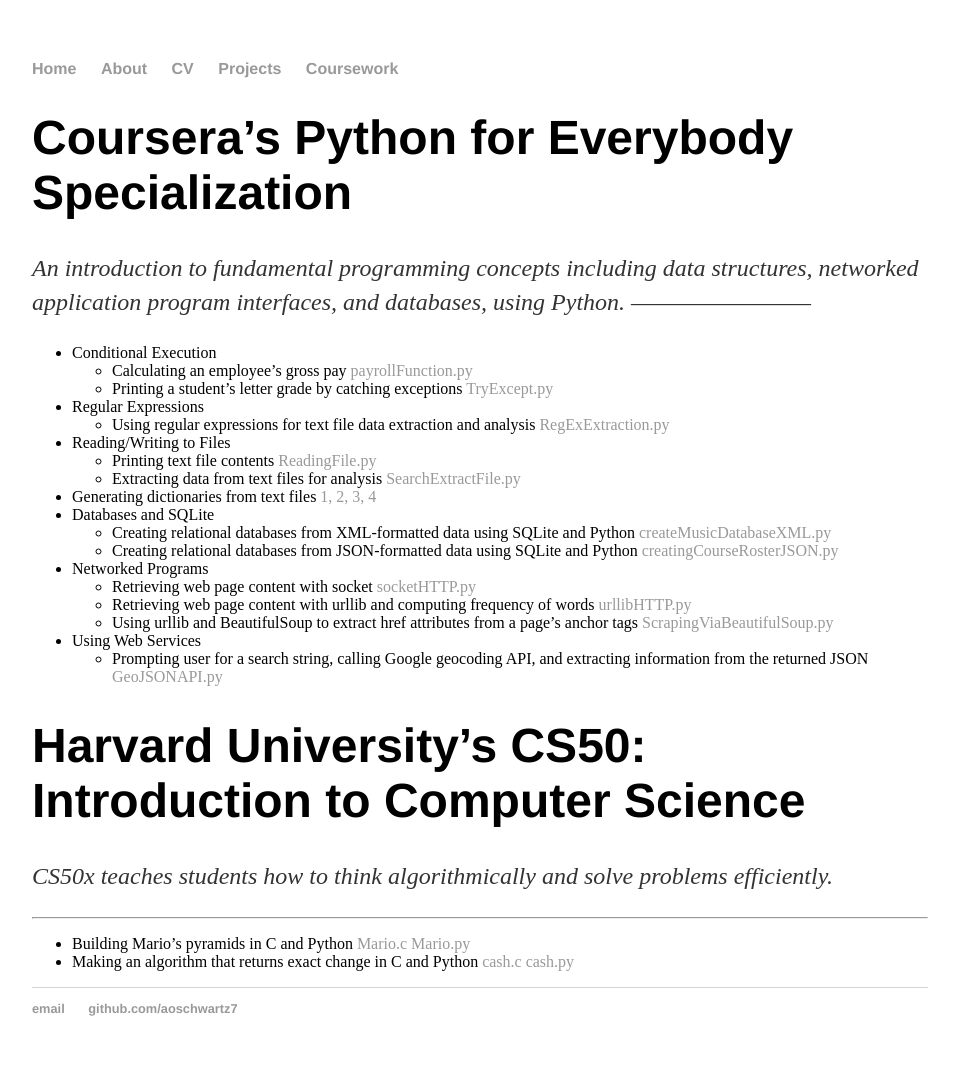
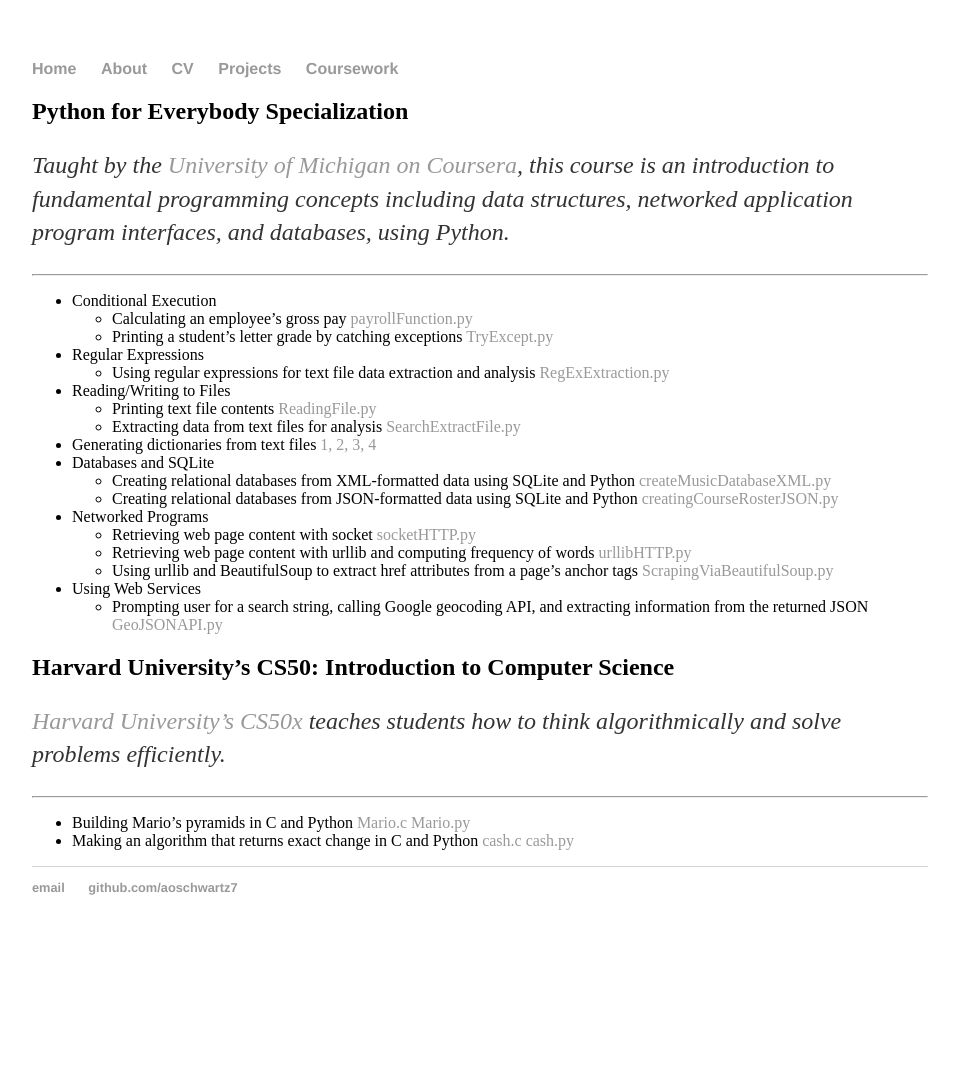
Before and after one commit to aoschwartz7/aoschwartz7.github.io, a Jekyll site: the page built from site/coursework.md, in a window 1280 px wide. Shown: the whole page, without its empty margins (160-1119 px from the left). Built offline with Jekyll 4.4.1, drawn with Linux system fonts in a browser that asks for light colours; our own code applies the rules of GitHub Pages for plain Markdown files; after the commit the page ends 955 px from its top, so only the background shows below that.

Commit message:
Update coursework.md
formatted and added links to course websites

```diff
--- a/site/coursework.md
+++ b/site/coursework.md
@@ -1,7 +1,7 @@
-Coursera's Python for Everybody Specialization
-==============
-*An introduction to fundamental programming concepts including data structures,
-networked application program interfaces, and databases, using Python.*
+Python for Everybody Specialization
+-----------------------
+*Taught by the [University of Michigan on Coursera](https://www.coursera.org/specializations/python), this course is an introduction to fundamental programming concepts including data structures, networked application program interfaces, and databases, using Python.*
+
 -----------------------
 *   Conditional Execution
     *   Calculating an employee's gross pay [payrollFunction.py](https://github.com/aoschwartz7/Coursera-Python-Specialization/blob/master/payrollFunction.py)
@@ -23,8 +23,9 @@
     *   Prompting user for a search string, calling Google geocoding API, and extracting information from the returned JSON [GeoJSONAPI.py](https://github.com/aoschwartz7/Coursera-Python-Specialization/blob/master/GeoJSONAPI.py)
 
 Harvard University's CS50: Introduction to Computer Science
-==============
-*CS50x teaches students how to think algorithmically and solve problems efficiently.*
+-----------------------
+
+*[Harvard University's CS50x](https://online-learning.harvard.edu/course/cs50-introduction-computer-science) teaches students how to think algorithmically and solve problems efficiently.*
 
 -----------------------
 *   Building Mario's pyramids in C and Python [Mario.c](https://github.com/aoschwartz7/CS50/blob/master/mario.c) [Mario.py](https://github.com/aoschwartz7/CS50/blob/master/mario.py)
```
